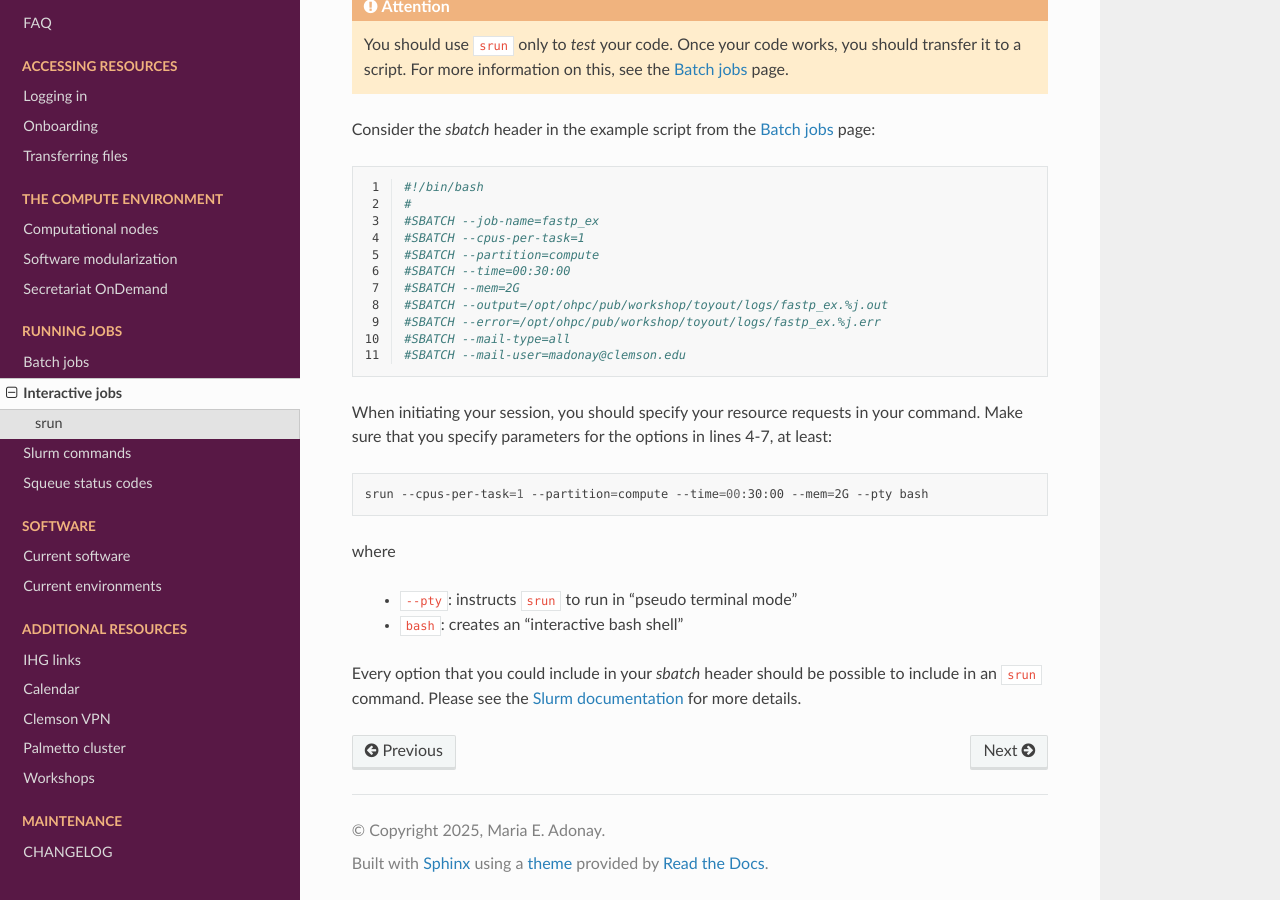
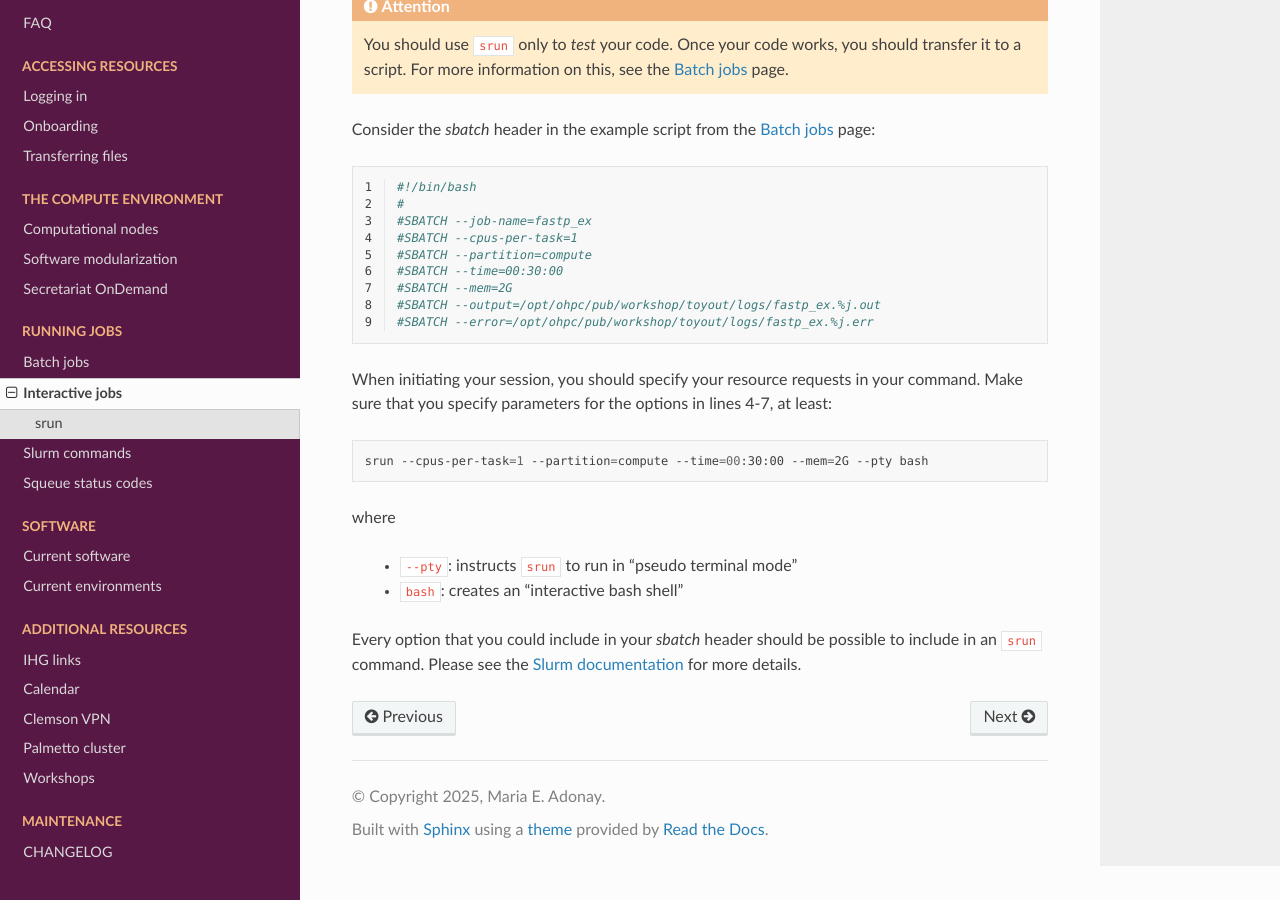
Before and after one commit to amalgamaria/secretariat, a Sphinx documentation site: the page built from docs/running-jobs/interactive.rst, in a window 1280 px wide and 900 px high, scrolled down 860 px. Built offline with Sphinx 7.4.7 and the Read the Docs theme 3.1.0, drawn with Linux system fonts in a browser that asks for light colours; pages that are not in the unit, such as notebooks, are missing from menus.

Commit message:
Remove Slurm mail content

```diff
--- a/docs/running-jobs/interactive.rst
+++ b/docs/running-jobs/interactive.rst
@@ -51,8 +51,6 @@ Consider the *sbatch* header in the example script from the `Batch jobs`_ page:
    #SBATCH --mem=2G
    #SBATCH --output=/opt/ohpc/pub/workshop/toyout/logs/fastp_ex.%j.out
    #SBATCH --error=/opt/ohpc/pub/workshop/toyout/logs/fastp_ex.%j.err
-   #SBATCH --mail-type=all
-   #SBATCH --mail-user=madonay@clemson.edu
 
 When initiating your session, you should specify your resource requests in your command. Make sure that you specify parameters for the options in lines 4-7, at least:
 
@@ -67,7 +65,6 @@ where
 
 Every option that you could include in your *sbatch* header should be possible to include in an ``srun`` command. Please see the `Slurm documentation`_ for more details.
 
-
 .. _Logging in: https://secretariat.readthedocs.io/en/latest/access/logging-in.html#logging-in
 .. _Batch jobs: https://secretariat.readthedocs.io/en/latest/running-jobs/batch-jobs.html#batch-jobs
 .. _Slurm documentation: https://slurm.schedmd.com/sbatch.html
```
